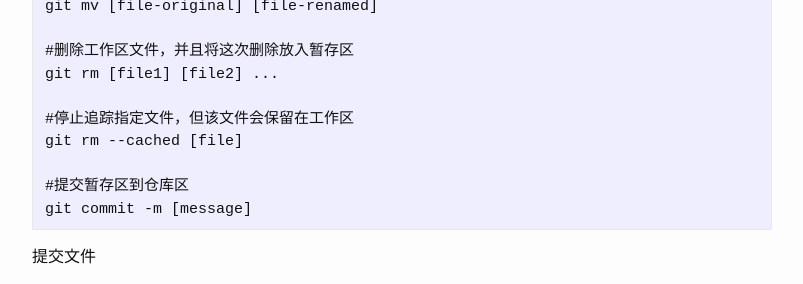
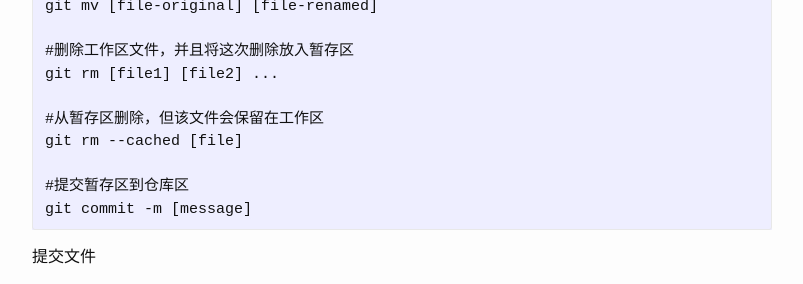
Before and after one commit to josephstalin117/josephstalin117.github.io, a Jekyll site: the page built from _posts/2016-06-03-git.markdown, in a window 1280 px wide and 1400 px high, scrolled down 368 px. Shown: the part 847-1131 px from the top of the window, without its empty margins (238-1041 px from the left). Built offline with Jekyll 4.4.1, drawn with Linux system fonts in a browser that asks for light colours; some of the changed text lies outside the part shown.

Commit message:
edit git rm --cached

```diff
--- a/_posts/2016-06-03-git.markdown
+++ b/_posts/2016-06-03-git.markdown
@@ -63,7 +63,7 @@ git mv [file-original] [file-renamed]
 #删除工作区文件，并且将这次删除放入暂存区
 git rm [file1] [file2] ...
 
-#停止追踪指定文件，但该文件会保留在工作区
+#从暂存区删除，但该文件会保留在工作区
 git rm --cached [file]
 
 #提交暂存区到仓库区
```
